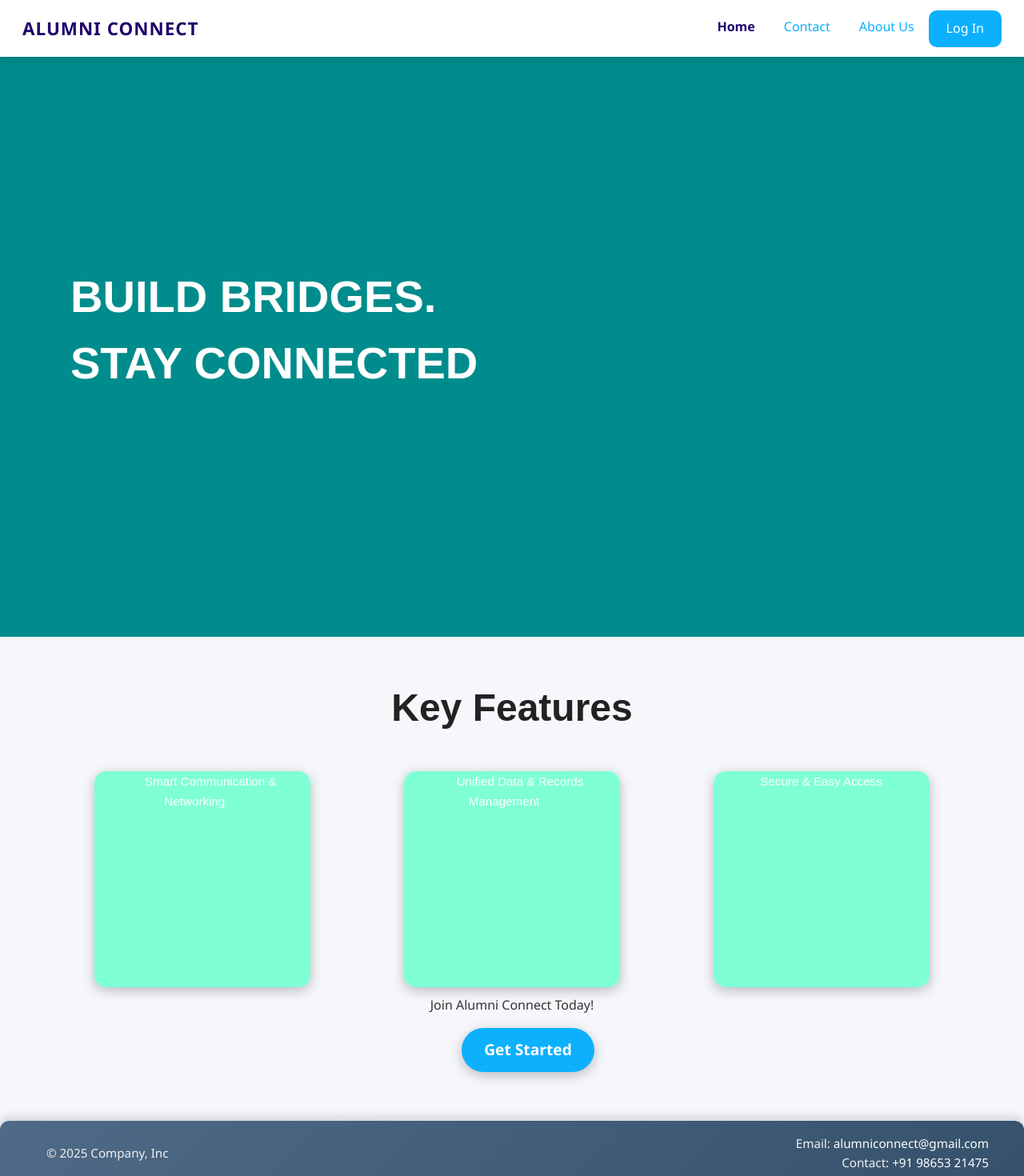
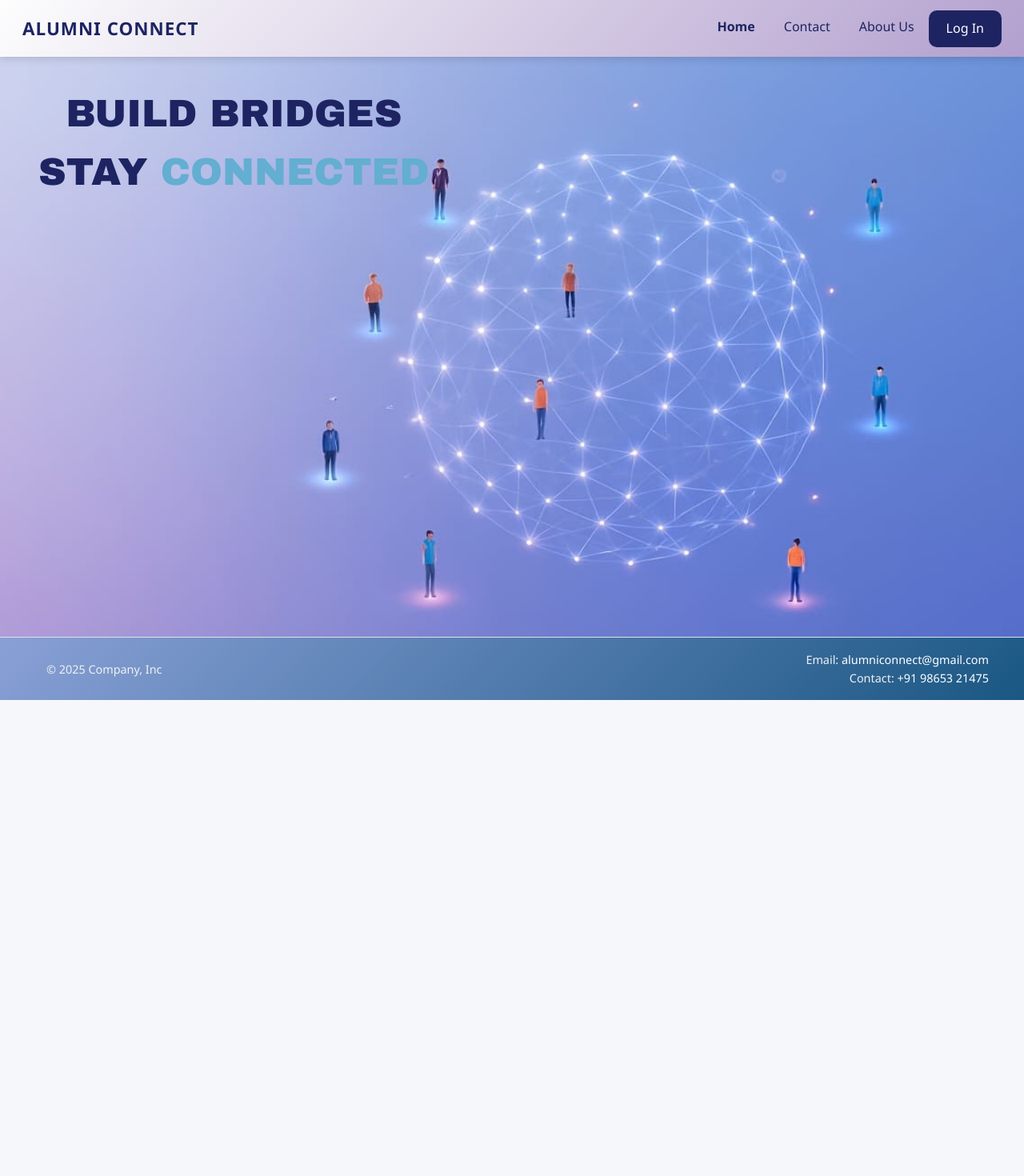
Before and after one commit to YashanshuKH/Alumni-platform, a React (Vite) app: page / in a window 1280 px wide. Shown: the top 1470 px of the page at 80% size. After the commit the page ends 875 px from the top, so only its background shows below. Built offline with nearby package versions, Linux system fonts and the light colour scheme.

Commit message:
get started page

```diff
--- a/src/components/Getstarted/Footer/Footer.module.css
+++ b/src/components/Getstarted/Footer/Footer.module.css
@@ -1,9 +1,11 @@
 .footer {
-  background: linear-gradient(135deg, #4e6a86, #35516b);
+  background: linear-gradient(135deg, #89a0d6, #1a5783); /* dark navy → deep blue gradient */
   color: #f1f1f1;
   font-family: "Segoe UI", Tahoma, Geneva, Verdana, sans-serif;
-  font-size: 0.95rem;
-  box-shadow: 0 -4px 12px rgba(0, 0, 0, 0.15);
+  font-size: 0.9rem;
+  padding: 15px 20px;       /* reduce footer height */
+  border-radius: 0;         /* no curve vertices */
+  box-shadow: 0 -4px 10px rgba(0, 0, 0, 0.2);
 }
 
 .link {
@@ -14,15 +16,16 @@
 }
 
 .link:hover {
-  color: #00c4ff;
+  color: #3ebff0; /* soft cyan highlight for hover */
   text-decoration: underline;
 }
 
 @media (max-width: 768px) {
   .footer {
     flex-direction: column !important;
-    text-align: center ;
-    gap: 1rem;
+    text-align: center;
+    gap: 0.8rem;
+    padding: 12px 10px; /* even smaller on mobile */
   }
 
   .footer .text-end {
--- a/src/components/Getstarted/Landing/Landing.jsx
+++ b/src/components/Getstarted/Landing/Landing.jsx
@@ -6,7 +6,6 @@ import Navbar from "../Navbar/Navbar";
 import Footer from "../Footer/Footer";
 // import Dashboard from "../../Authority/Dashboard/Dashboard";
 
-
 const Landing = () => {
   return (
     <div>
@@ -14,9 +13,12 @@ const Landing = () => {
       {/* Offcanvas */}
 
       <div className={`text-center p-5 ${styles.banner}`}>
-        <div className="hero-section"><h1 className={styles.message}>BUILD BRIDGES.</h1>
-        <h1 className={styles.message}>STAY <span>CONNECTED</span></h1>
-        <h1 className={styles.text}></h1>
+        <div className="hero-section">
+          <h1 className={styles.message}>BUILD BRIDGES</h1>
+          <h1 className={styles.message}>
+            STAY <span>CONNECTED</span>
+          </h1>
+          <h1 className={styles.text}></h1>
         </div>
         {/* <button className={styles.get_started}>
           <Link to="login" className={styles.link}>
@@ -25,43 +27,11 @@ const Landing = () => {
         </button> */}
       </div>
 
-      <section id="about-us" className={styles.aboutus}>
-        <h2 className={styles.why}>Key Features</h2>
-        <div id="a2" className="d-flex justify-content-around flex-wrap ">
-
-
-            <div className={styles.whyusbox}>
-              <div id={styles.reason1} className={styles.all}></div>
-                   <div className="image"></div>
-                   <span className={styles.userexp}>Smart Communication & Networking</span>
-            </div>
-
-          <div className={styles.whyusbox}>
-              <div id={styles.reason2} className={styles.all}></div>
-              <div className="image"></div>
-              <span className={styles.userexp}>Unified Data & Records Management</span>
-
-
-          </div>
-          <div className={styles.whyusbox}>
-              <div id={styles.reason3} className={styles.all}></div>
-                 <div className="image"></div>
-                 <span className={styles.userexp}>Secure & Easy Access</span>
-              </div>
-        </div>
-        <p>Join Alumni Connect Today!</p>
-        <button className={styles.get_Started}>
-          <Link to="login" className={styles.link}>
-            Get Started
-          </Link>
-        </button>
-      </section>
+      {/* Removed Key Features Section */}
 
       <section id="contact">
-      <Footer />
+        <Footer />
       </section>
-
-
     </div>
   );
 };
--- a/src/components/Getstarted/Landing/Landing.module.css
+++ b/src/components/Getstarted/Landing/Landing.module.css
@@ -1,181 +1,93 @@
-/* @import url("https://fonts.googleapis.com/css2?family=Archivo+Black&family=Josefin+Sans:wght@300;400;600;700&display=swap"); */
+/* Import fonts */
+@import url("https://fonts.googleapis.com/css2?family=Archivo+Black&family=Josefin+Sans:wght@300;400;600;700&display=swap");
 
 /* === Banner Section === */
 .banner {
   margin: 0;
   padding: 0;
   height: 91vh;
-  /* background: url("./banner1.png") no-repeat center/cover; */
-  background-color: aqua;
+
+  /* Replace with your own image */
+  background: url("./background.jpg") no-repeat center center/cover;
+
   display: flex;
   flex-direction: column;
-  justify-content: center;
-  align-items: flex-start; /* left align */
+  justify-content: flex-start; /* move content to top */
+  align-items: flex-start;     /* keep content to left */
   text-align: left;
   position: relative;
-  color: #fff;
+  color: #1d2461;
+
+  padding-top: 80px;  /* space from top */
+  padding-left: 40px; /* space from left */
 }
 
-/* Overlay (for a subtle blur/dark tint if needed) */
+/* Overlay for readability */
 .banner::before {
   content: "";
   position: absolute;
   inset: 0;
-  background: rgba(0, 0, 0, 0.45);
-  backdrop-filter: blur(3px);
+
+
   z-index: 1;
 }
 
 .message,
 .text {
   position: relative;
-  z-index: 2; /* keep text above blur */
-  font-family: "Archivo Black", sans-serif;
-  margin-left: 40px;
+  z-index: 2; /* keep text above overlay */
+  margin: 0 0 20px 0;
+  font-family: "Archivo Black", sans-serif; /* matches your screenshot font */
+  text-transform: uppercase; /* make all caps */
+         /* spaced-out bold look */
 }
 
 .message {
-  font-size: 3.5rem;
-  font-weight: 700;
-  margin-bottom: 15px;
-  text-align: left;
+  font-size: 3rem;
+  font-weight: 500;
+  line-height: 1.1;
 }
 
 .text {
   font-size: 2rem;
-  font-weight: 500;
+  font-weight: 600;
   margin-bottom: 40px;
 }
 
-/* Get Started Button */
-.get_Started{
-  position: relative;
-  z-index: 2; /* keep button above blur */
-  margin-left: 40px;
-  padding: 12px 28px;
-  font-size: 1.2rem;
-  font-weight: 600;
-  color: #fff;
-  background-color: #0cb0fc; /* vibrant orange */
-  border: none;
-  border-radius: 30px;
-  cursor: pointer;
-  box-shadow: 0 4px 15px rgba(0, 0, 0, 0.25);
-  transition: all 0.3s ease;
-  display: inline-flex;
-  align-items: center;
-
+/* Highlight for 'CONNECTED' */
+.message span {
+  color: #63aed1; /* bright blue highlight */
 }
 
-.get_started:hover {
-  transform: translateY(-3px) scale(1.05);
-  box-shadow: 0 8px 20px rgba(0, 0, 0, 0.25);
-}
 
 .link {
   text-decoration: none;
-  color: inherit; /* inherit from button */
+  color: inherit;
   display: flex;
   align-items: center;
   gap: 6px;
 }
-
-/* === Why Us Section === */
-.aboutus {
-  margin: 60px auto;
-  text-align: center;
-  max-width: 1200px;
-  padding: 0 20px;
-}
-
-.why {
-  font-size: 3rem;
-  font-weight: 700;
-  margin-bottom: 40px;
-  font-family: "Archivo Black", sans-serif;
-  color: #222;
-}
-
-.whyusbox {
-  width: 270px;
-  height: 270px;
-  position: relative;
-  overflow: hidden;
-  border-radius: 15px;
-  box-shadow: 0 4px 15px rgba(0, 0, 0, 0.25);
-  transition: all 0.4s ease;
-  margin: 10px;
-
-
-}
-
-.whyusbox:hover {
-  transform: translateY(-8px) scale(1.05);
-  box-shadow: 0 8px 25px rgba(0, 0, 0, 0.35);
-}
-
-/* Background image layer */
-.all {
-  width: 100%;
-  height: 100%;
-  position: absolute;
-  inset: 0;
-  background-size: cover;
-  background-position: center;
-  transition: all 0.4s ease;
-  z-index: 1;
-  background-color: aquamarine;
-}
-
-.whyusbox:hover .all {
-  transform: scale(1.1);
-  filter: blur(6px) brightness(0.7);
-}
-
-/* Text overlay */
-.userexp {
-  position: relative;
-  z-index: 2;
-  padding: 20px;
-  font-size: 0.95rem;
-  font-family: "Josefin Sans", sans-serif;
-  color: #fff;
-  text-align: center;
-  line-height: 1.4rem;
-
-
-}
-
-/* Background images */
-/* #reason1 { background-image: url("./security.jpg"); }
-#reason2 { background-image: url("./partnership.jpg"); }
-#reason3 { background-image: url("./userControl.jpg"); }
-#reason4 { background-image: url("./reliable.jpg"); } */
 
 /* === Responsive Fix === */
 @media (max-width: 768px) {
   .banner {
     align-items: center;
     text-align: center;
+    padding-top: 60px;
+    padding-left: 0;
   }
 
   .message {
     font-size: 2.5rem;
-    margin-left: 0;
+    margin: 0 0 15px 0;
   }
 
   .text {
     font-size: 1.5rem;
-    margin-left: 0;
+    margin-bottom: 30px;
   }
 
-  .get_started {
-    margin-left: 0;
-  }
-
-  .whyusbox {
-    width: 90%;
-    height: auto;
-    min-height: 200px;
+  .get_Started {
+    margin: 0 auto;
   }
 }
--- a/src/components/Getstarted/Navbar/Navbar.module.css
+++ b/src/components/Getstarted/Navbar/Navbar.module.css
@@ -6,7 +6,7 @@
   top: 0;
   left: 0;
   z-index: 1000;
-  background: #ffffff;
+  background: linear-gradient(135deg, #fdfdfd, #b29fce); /* lavender gradient */
   padding: 0.8rem 1rem;
   box-shadow: 0px 2px 10px rgba(0, 0, 0, 0.15);
   transition: background 0.3s ease-in-out;
@@ -22,18 +22,18 @@
   font-size: 1.4rem;
   letter-spacing: 1px;
   text-transform: uppercase;
-  color: #1f026b !important;
-  transition: transform 0.3s ease;
+  color: #1d2461 !important; /* light text on lavender */
+  transition: transform 0.3s ease, color 0.3s ease;
 }
 
 .navbar :global(.navbar-brand:hover) {
   transform: scale(1.05);
-  color: #1f026b !important;
+  color: #1d2461 !important; /* slightly lighter lavender on hover */
 }
 
 /* Nav Links */
 .navbar :global(.nav-link) {
-  color:#0cb0fc !important;
+  color: #1d2461 !important; /* soft lavender */
   font-weight: 500;
   margin: 0 10px;
   position: relative;
@@ -41,7 +41,7 @@
 }
 
 .navbar :global(.nav-link:hover) {
-  color:#1f026b !important;
+  color: #1d2461 !important; /* white-ish hover */
 }
 
 /* Animated underline */
@@ -50,7 +50,7 @@
   display: block;
   width: 0;
   height: 2px;
-  background-color:#1f026b;
+  background-color: #1d2461; /* light underline */
   transition: width 0.3s;
   margin: auto;
 }
@@ -61,21 +61,22 @@
 
 /* Active link */
 .navbar :global(.nav-link.active) {
-  color:#1f026b !important;
+  color: #1d2461 !important;
   font-weight: 600;
 }
 
-.get_Started{
+/* Get Started button */
+.get_Started {
   padding: 10px 22px;
   color: #fff;
-  background-color: #0cb0fc; /* vibrant orange */
+  background-color: #1d2461; /* lavender button */
   border: none;
   border-radius: 10px;
   cursor: pointer;
   transition: all 0.2s ease;
   align-items: center;
+}
 
-}
 .get_Started:hover {
   transform: translateY(-3px) scale(1.05);
   box-shadow: 0 8px 20px rgba(83, 82, 84, 0.25);
```
Also changed, not shown: src/components/Getstarted/Landing/background.jpg (added).
